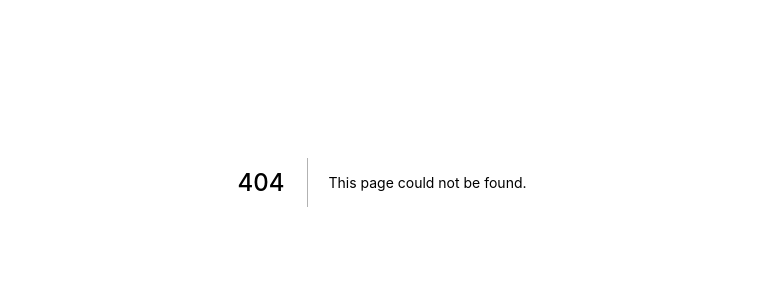
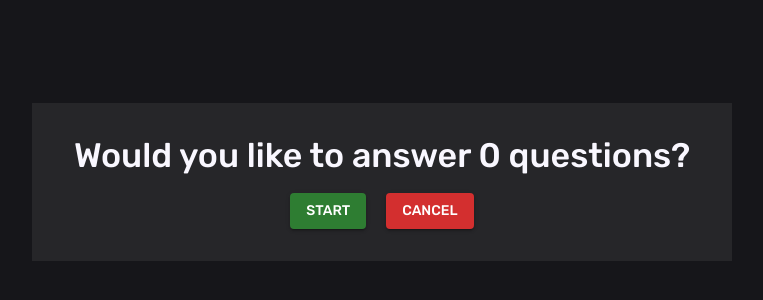
Before and after one commit to jfmacedo91/quiz-game, a Next.js app: page /confirm in a window 1280 px wide. Before the commit this address had no page. Shown: the part 218-518 px from the top of the page, without its empty margins (258-1021 px from the left). Built offline with nearby package versions, Linux system fonts and the light colour scheme; no server answers.

Commit message:
added confirm page

```diff
--- a/package.json
+++ b/package.json
@@ -12,6 +12,7 @@
     "@emotion/react": "^11.5.0",
     "@emotion/styled": "^11.3.0",
     "@material-ui/core": "^5.0.0-beta.5",
+    "axios": "^0.24.0",
     "formik": "^2.2.9",
     "next": "12.0.1",
     "react": "17.0.2",
--- a/src/pages/_app.tsx
+++ b/src/pages/_app.tsx
@@ -1,13 +1,16 @@
 import { CssBaseline, ThemeProvider } from '@material-ui/core'
 import { AppProps } from 'next/app'
+import { QuestionsProvider } from '../contexts/QuestionsContext'
 
 import { theme } from '../styles/theme'
 
 function MyApp({ Component, pageProps }: AppProps) {
   return (
     <ThemeProvider theme={ theme }>
-      <Component {...pageProps} />
-      <CssBaseline />
+      <QuestionsProvider>
+        <Component {...pageProps} />
+        <CssBaseline />
+      </QuestionsProvider>
     </ThemeProvider>
   )
 }
--- a/src/pages/_document.tsx
+++ b/src/pages/_document.tsx
@@ -7,6 +7,7 @@ export default class MyDocument extends Document {
         <Head>
         <link rel="preconnect" href="https://fonts.googleapis.com" />
         <link rel="stylesheet" href="https://fonts.googleapis.com/css2?family=Rubik:wght@400;500&display=swap" />
+        <link rel="shortcut icon" href="favicon.png" type="image/png" />
         </Head>
         <body>
           <Main />
--- /dev/null
+++ b/src/pages/confirm.tsx
@@ -0,0 +1,54 @@
+import Head from "next/head"
+import Link from "next/link"
+import { useContext } from "react"
+import { Box } from "@material-ui/system"
+import { Button, Typography } from "@material-ui/core"
+
+import { QuestionsContext } from "../contexts/QuestionsContext"
+
+export default function Confirm() {
+  const { amount } = useContext(QuestionsContext)
+  return (
+    <>
+      <Head>
+        <title>Quiz game - Comfirm</title>
+      </Head>
+      <Box
+        height="100vh"
+        padding={ 2 }
+        sx={ {
+          display: "flex",
+          alignItems: "center",
+          justifyContent: "center"
+        } }
+      >
+        <Box
+          width="100%"
+          maxWidth="700px"
+          bgcolor="#FFF1"
+          textAlign="center"
+          paddingX={ 2 }
+          paddingY={ 4 }
+        >
+          <Typography
+            variant="h4"
+            mb={ 2 }
+            fontWeight="500"
+          >
+            Would you like to answer { amount } questions?
+          </Typography>
+          <Link href="/quiz">
+            <Button variant="contained" color="success">
+              Start
+            </Button>
+          </Link>
+          <Link href="/">
+            <Button variant="contained" color="error" sx={ { marginLeft: "20px" } }>
+              Cancel
+            </Button>
+          </Link>
+        </Box>
+      </Box>
+    </>
+  )
+}
```
Also changed, not shown: src/pages/index.tsx (+5 -5 lines), 1 other file (tests, documents, lock files or other folders).
